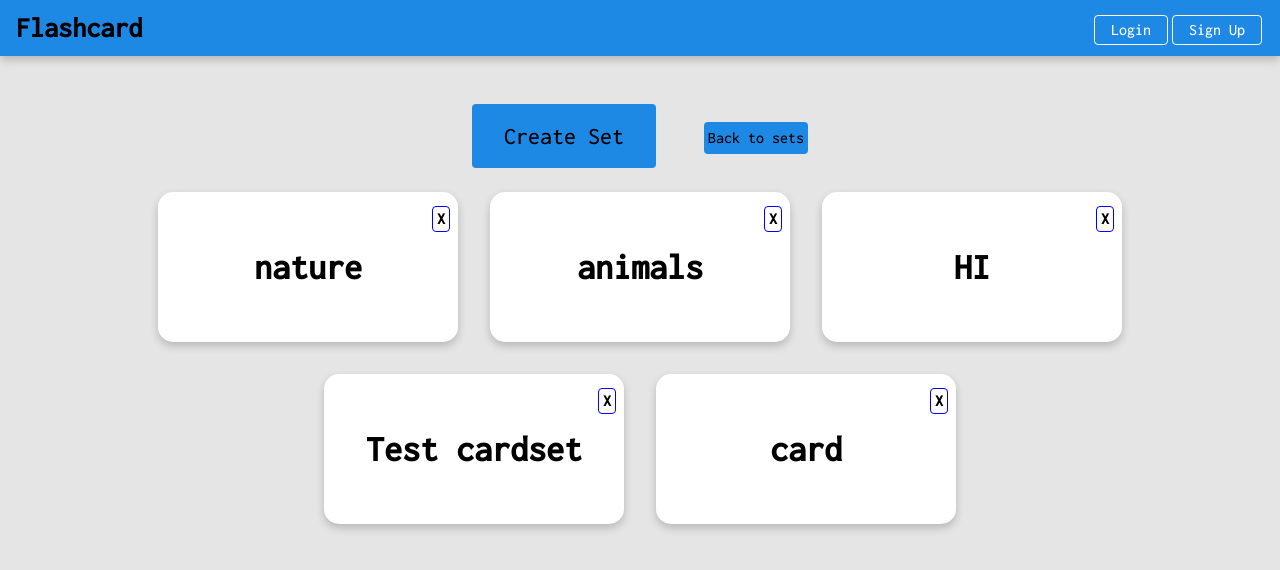
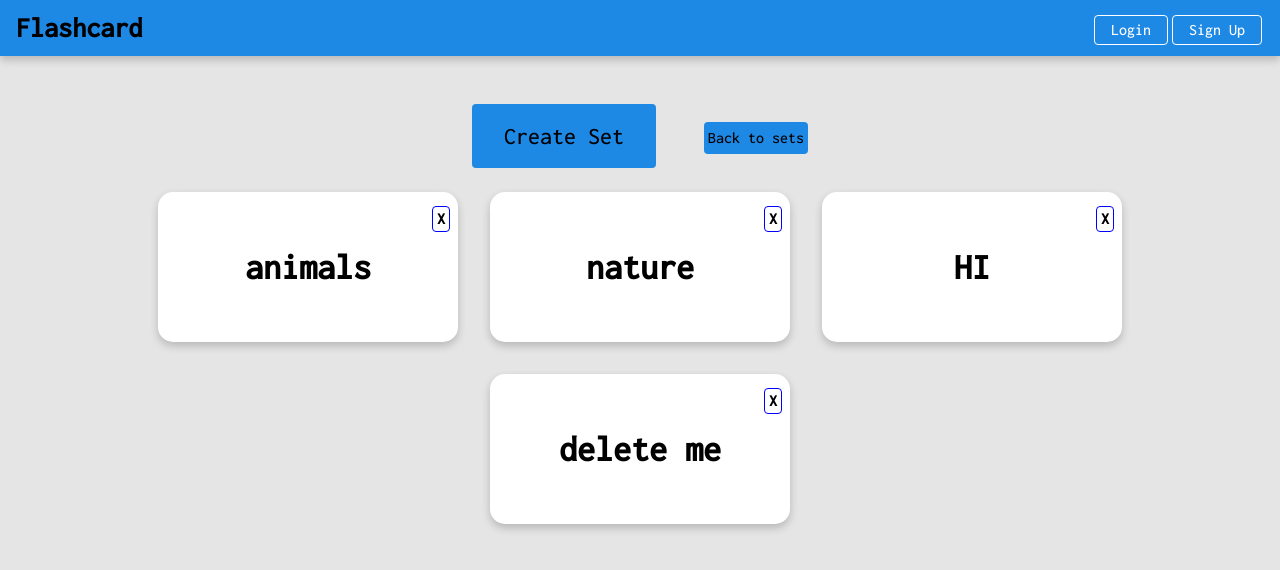
Before and after one commit to edisonslamp/flashcard, a React (Vite) app: page / in a window 1280 px wide. Shown: the top 570 px of the page. Built offline with nearby package versions, Linux system fonts and the light colour scheme; data requests are answered from the project's data file; a web font is replaced by a local one.

Commit message:
add delete buttom to cards

```diff
--- a/json-server/db.json
+++ b/json-server/db.json
@@ -1,54 +1,54 @@
 {
   "sets": [
     {
-      "id": 0,
+      "id": "1",
+      "title": "animals",
+      "cards": [
+        {
+          "id": "0",
+          "term": "elephant",
+          "definition": "слон"
+        },
+        {
+          "id": "1",
+          "term": "hedgehog",
+          "definition": "еж"
+        },
+        {
+          "id": "2",
+          "term": "wolf",
+          "definition": "волк"
+        },
+        {
+          "id": "3",
+          "term": "cat",
+          "definition": "кошка"
+        }
+      ]
+    },
+    {
+      "id": "3",
       "title": "nature",
       "cards": [
         {
-          "id": 0,
+          "id": "0",
           "term": "tree",
           "definition": "дерево"
         },
         {
-          "id": 1,
-          "term": "apple",
-          "definition": "яблоко"
+          "id": "1",
+          "term": "cloud",
+          "definition": "облако"
         },
         {
-          "id": 2,
-          "term": "bush",
-          "definition": "куст"
+          "id": "2",
+          "term": "grass",
+          "definition": "трава"
         },
         {
-          "id": 3,
-          "term": "cloud",
-          "definition": "облако"
-        }
-      ]
-    },
-    {
-      "id": 1,
-      "title": "animals",
-      "cards": [
-        {
-          "id": 0,
-          "term": "elephant",
-          "definition": "слое"
-        },
-        {
-          "id": 1,
-          "term": "hedgehog",
-          "definition": "еж"
-        },
-        {
-          "id": 2,
-          "term": "wolf",
-          "definition": "волк"
-        },
-        {
-          "id": 3,
-          "term": "cat",
-          "definition": "кошка"
+          "id": "3",
+          "term": "forest",
+          "definition": "лес"
         }
       ]
     },
@@ -58,13 +58,8 @@
       "cards": []
     },
     {
-      "id": "114221db-e003-4f7b-ba27-33937e82fc24",
-      "title": "Test cardset",
-      "cards": []
-    },
-    {
-      "id": "7fdd7af4-1109-4699-993d-db3bbe9a8fe5",
-      "title": "card",
+      "id": "317e4197-748f-4caf-85b6-56d21900aa8a",
+      "title": "delete me",
       "cards": []
     }
   ]
--- a/src/entities/Flashcard/ui/Flashcard.tsx
+++ b/src/entities/Flashcard/ui/Flashcard.tsx
@@ -1,4 +1,4 @@
-import { FC, useState } from "react";
+import React, { FC, useEffect, useState } from "react";
 import { classNames } from "src/shared/lib";
 import { Button, SizeButton } from "src/shared/ui";
 import { Card } from "../model/types/Card";
@@ -6,16 +6,21 @@ import cls from "./FlashCard.module.scss";
 
 interface FlashCardProps {
     className?: string;
-    id?: string;
+    id: string;
     term?: string;
     cards?: Card[];
     definition?: string;
-    getCards?: () => void;
+    onCloseCard?: (e: React.MouseEvent, id: string) => void;
 }
 
 export const FlashCard: FC<FlashCardProps> = (props) => {
-    const { term, definition } = props;
+    const { term, definition, id, onCloseCard } = props;
     const [isShow, setIsShow] = useState(false);
+    const [cardId, setCardId] = useState<string>("");
+
+    useEffect(() => {
+        setCardId(id);
+    }, [id]);
 
     const handleOnClick = () => {
         setIsShow((prev) => !prev);
@@ -24,7 +29,10 @@ export const FlashCard: FC<FlashCardProps> = (props) => {
     return (
         <div className={cls.FlashCard_container}>
             <div className={cls.FlashCard} onClick={handleOnClick}>
-                <div className={cls.closeBtn_container}>
+                <div
+                    className={cls.closeBtn_container}
+                    onClick={(e: React.MouseEvent) => onCloseCard?.(e, cardId)}
+                >
                     <Button
                         className={classNames(cls.closeBtn, {}, [])}
                         size={SizeButton.S}
--- a/src/features/CardSetList/ui/CardSetList.module.scss
+++ b/src/features/CardSetList/ui/CardSetList.module.scss
@@ -1,4 +1,5 @@
 .cardSetList {
+    position: relative;
     padding: 0.5rem 1.5rem;
     display: flex;
     flex-flow: row wrap;
--- a/src/features/CardSetList/ui/CardSetList.tsx
+++ b/src/features/CardSetList/ui/CardSetList.tsx
@@ -1,11 +1,19 @@
-import { useEffect, useState } from "react";
+import { useCallback, useEffect, useState } from "react";
 import { Link } from "react-router-dom";
 import { FlashCard, Set } from "src/entities/Flashcard";
-import { getSet } from "src/shared/lib";
+import { deleteSet, getSet } from "src/shared/lib";
 import cls from "./CardSetList.module.scss";
 
 export const CardSetList = () => {
     const [cardSet, setCardSet] = useState<Set[] | undefined>([]);
+
+    const handleOnCloseCard = useCallback(
+        async (e: React.MouseEvent, id: string) => {
+            e.preventDefault();
+            await deleteSet(id);
+        },
+        [],
+    );
 
     useEffect(() => {
         getSet().then(setCardSet);
@@ -25,13 +33,17 @@ export const CardSetList = () => {
                                     color: "black",
                                 }}
                             >
-                                <FlashCard term={item.title} id={item.id} />
+                                <FlashCard
+                                    term={item.title}
+                                    id={item.id}
+                                    onCloseCard={handleOnCloseCard}
+                                />
                             </Link>
                         </li>
                     ))}
                 </ul>
             ) : (
-                <FlashCard term="Create your first cardset" />
+                <FlashCard id={""} term="Create your first cardset" />
             )}
         </div>
     );
--- a/src/shared/lib/db/actions.ts
+++ b/src/shared/lib/db/actions.ts
@@ -43,3 +43,13 @@ export const addSet = async (set: Set) => {
         }
     }
 };
+
+export const deleteSet = async (id: string) => {
+    try {
+        await axios.delete<Set>(`http://localhost:3004/sets/${id}`);
+    } catch (err) {
+        if (axios.isAxiosError(err)) {
+            throw new Error(err.message);
+        }
+    }
+};
--- a/src/shared/lib/index.ts
+++ b/src/shared/lib/index.ts
@@ -1,2 +1,2 @@
 export { classNames } from "./classNames/classNames";
-export { addSet, getSet, getSetCards } from "./db/actions";
+export { addSet, deleteSet, getSet, getSetCards } from "./db/actions";
```
